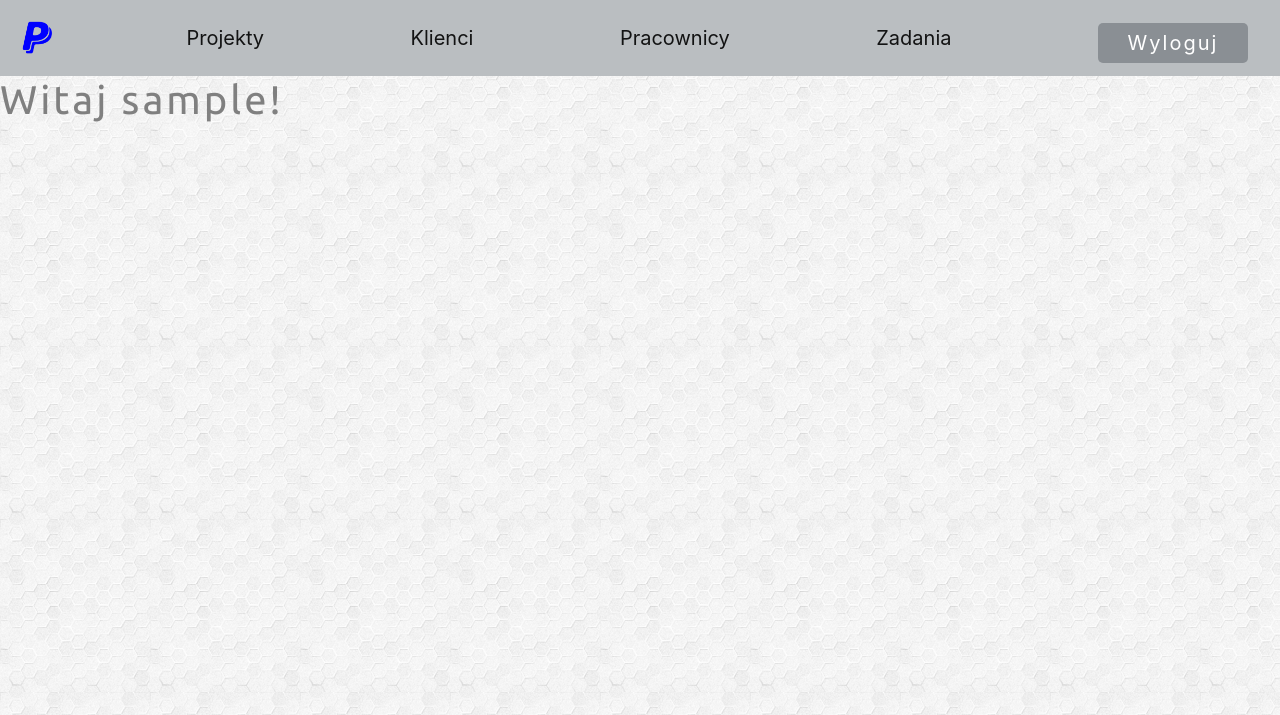
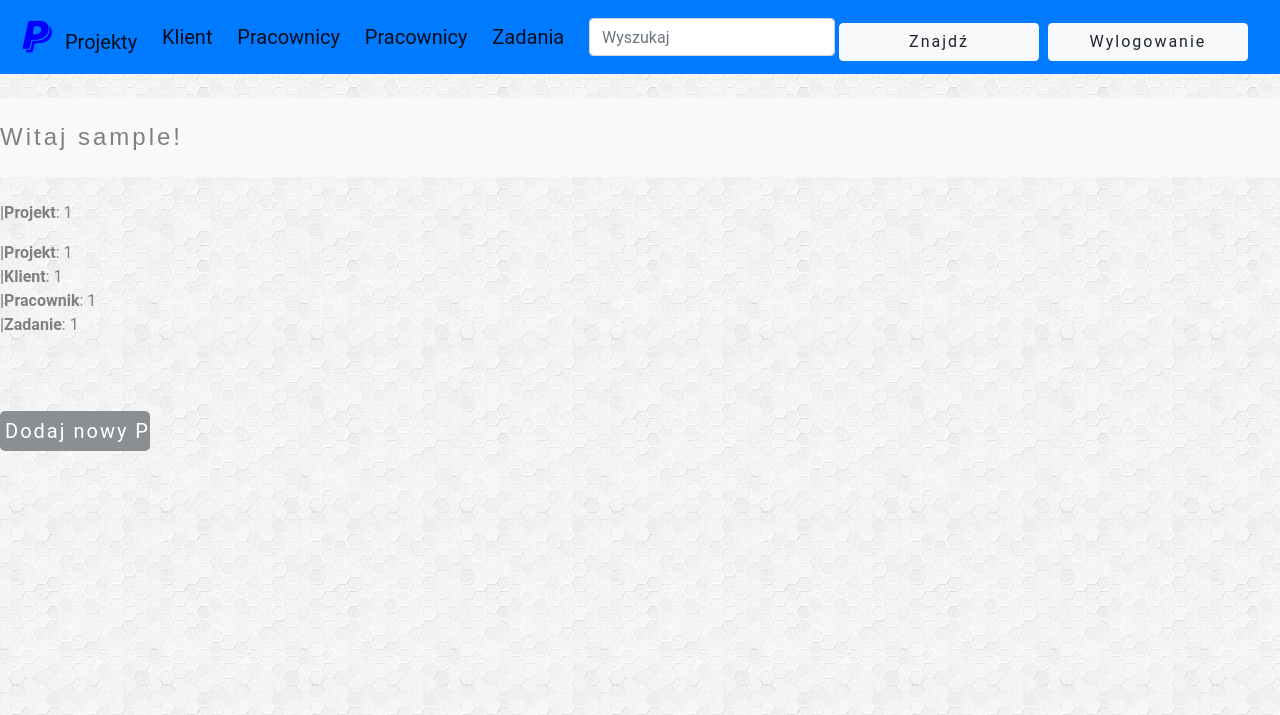
Before and after one commit to olastaa/projectt, a PHP site: page /strona1.php in a window 1280 px wide. Shown: the top 715 px of the page. Run offline with PHP 8.4, Linux system fonts and the light colour scheme; the visitor is signed in with stand-in values (Sample User, id 1); some libraries are stand-ins or nearby versions.

Commit message:
Add files via upload
1. zaaktualizowana biblioteka bootstrap
2. dodano nowe przyciski w navbar
3. Alerty bledow ze strony zaloguj poprawione wyswietlanie.

```diff
--- a/strona1.php
+++ b/strona1.php
@@ -8,40 +8,105 @@ if(!isset($_SESSION['zalogowany']))
     exit();
 }
 
+require_once "connect.php";
+mysqli_report(MYSQLI_REPORT_STRICT);
+
 ?>
 <!DOCTYPE html>
 <html>
     <head>
         <meta charset="UTF-8">
-    <link rel="icon" type="image/png" href="favicon-16x16.png">
         <meta name="viewport" content="width=device-width, initial-scale=1, shrink-to-fit=no">
         <meta http-equiv="X-UA-Compatible" content="IE=edge,chrome=1" />
         <title>Project Tracker - Aleksandra i Łukasz</title>
-    <link rel="stylesheet" href="style.css">
          <!-- Bootstrap CSS -->
-    <link rel="stylesheet" href="https://stackpath.bootstrapcdn.com/bootstrap/4.2.1/css/bootstrap.min.css" integrity="sha384-GJzZqFGwb1QTTN6wy59ffF1BuGJpLSa9DkKMp0DgiMDm4iYMj70gZWKYbI706tWS" crossorigin="anonymous">
-    <link href="https://fonts.googleapis.com/css?family=Roboto|Ubuntu&display=swap" rel="stylesheet">
+         <link rel="stylesheet" href="https://stackpath.bootstrapcdn.com/bootstrap/4.3.1/css/bootstrap.min.css" integrity="sha384-ggOyR0iXCbMQv3Xipma34MD+dH/1fQ784/j6cY/iJTQUOhcWr7x9JvoRxT2MZw1T" crossorigin="anonymous">
+        <script src="https://stackpath.bootstrapcdn.com/bootstrap/4.3.1/js/bootstrap.min.js" integrity="sha384-JjSmVgyd0p3pXB1rRibZUAYoIIy6OrQ6VrjIEaFf/nJGzIxFDsf4x0xIM+B07jRM" crossorigin="anonymous"></script>
     <title>Witaj w aplikacji</title>
+    <link rel="stylesheet" href="css/bootstrap.min.css">
+        <link rel="stylesheet" type="text/css" href="style.css">
+        <link rel="icon" type="image/x-icon" href="{{ asset('favicon.ico') }}" />
+        <link href="https://fonts.googleapis.com/css?family=Lobster|Open+Sans:400,700&amp;subset=latin-ext" rel="stylesheet">
     <link rel="icon" type="image/png" href="favicon-16x16.png">
     </head>
-
     <body>
         <header>
-        <nav class="navbar navbar-light" style="background-color: #babec1;>
-          <a class="navbar-brand" href="strona1.php"><img src="p_logo.png" width="40" height="40" alt="projecttracker logo"></a>
-          <a class="navbar-brand" href="projekty.php">Projekty</a>
-          <a class="navbar-brand" href="klienci.php">Klienci</a>
+            <nav class="navbar bg-primary navbar-light" style="background-color: #babec1">
+            <a class="navbar-brand" href="projekty.php"><img src="p_logo.png" width="40" height="40" class="d-inline-block mr-1 align-bottom" alt=""> Projekty</a>
+            <a class="navbar-brand" href="klienci.php">Klient</a>
             <a class="navbar-brand" href="pracownicy.php">Pracownicy</a>
+            <a class="navbar-brand" href="dodajnowyuser.php">Pracownicy</a>
             <a class="navbar-brand" href="zadania.php">Zadania</a>
-          <a class="navbar-brand" href="logout.php"><input type="button" value="Wyloguj"></a>
+            <form class="form-inline">
+                <input class="form-control mr-1" type="search" placeholder="Wyszukaj" aria-label="Wyszukaj">
+                <button class="btn btn-light" type="submit">Znajdź</button>
+            </form>
+
+            <a class="navbar-brand" href="logout.php"><button class="btn btn-light" type="submit">Wylogowanie</button></a>
             </nav>
-        <main class="container-fluid" {% block body %}{% endblock %}>
+            <br>
+             <nav class="navbar2 navbar-expand-lg navbar-light bg-light">
+                 <a class="navbar-brand" href="#"><h2><?php
+        echo "<p>Witaj ".$_SESSION['user']."!</p>"; ?></h2></a>
+</nav>
+
         </header>
+        <div id="pierwszy">
+        <br />
+<table width="90%" align="left" border="1" bordercolor="#d5d5d5" cellpadding="0" cellspacing="0">
+<tr>
 
         <?php
-        echo "<h1>Witaj ".$_SESSION['user']."!</h1>";
-       //echo "<p><b>Twoje projekty</b>: <br>
-        //".$_SESSION['ID_Klienta'];
+
+        echo "<p><b>|Projekt</b>: ".$_SESSION['Projekt'];
+        echo "<p><b>|Projekt</b>: ".$_SESSION['Projekt'];
+        echo " <br /><b>|Klient</b>: ".$_SESSION['Klient'];
+        echo " <br /><b>|Pracownik</b>: ".$_SESSION['Pracownik'];
+        echo " <br /><b>|Zadanie</b>: ".$_SESSION['Zadanie']."</p>";
+
+
+
+        //nawigacja za pomocą: json
+        /*
+        function parseNodes($nodes) {
+        $ul = "<ul>\n";
+        foreach ($nodes as $node) {
+                $ul .= parseNode($node);
+        }
+        $ul .= "</ul>\n";
+        return $ul;
+}
+
+function parseNode($node) {
+        $li = "\t<li>";
+        $li .= '<a href="'.$node->url.'">'.$node->title.'</a>';
+        if (isset($node->nodes)) $li .= parseNodes($node->nodes);
+        $li .= "</li>\n";
+        return $li;
+}
+$json = '[{
+"title":"About",
+"url":"/about",
+"nodes":[
+    {"title":"Staff","url":"/about/staff"},
+    {"title":"Location","url":"/about/location"}
+]},{
+"title":"Contact",
+"url":"/contact"
+}]';
+$nodes = json_decode($json);
+
+$html = parseNodes($nodes);
+echo $html;
+*/
+
         ?>
+    </tr>
+        <br /><br />
+        <a href="dodajnowyp.php"><input type="submit" value="Dodaj nowy Projekt!"></a>
+        <br /><br />
+
+        </tr></table>
+        </div>
     </body>
 </html>
```
Also changed, not shown: zaloguj.php (+7 -5 lines). Lines whose indentation alone changed are shown as unchanged.
